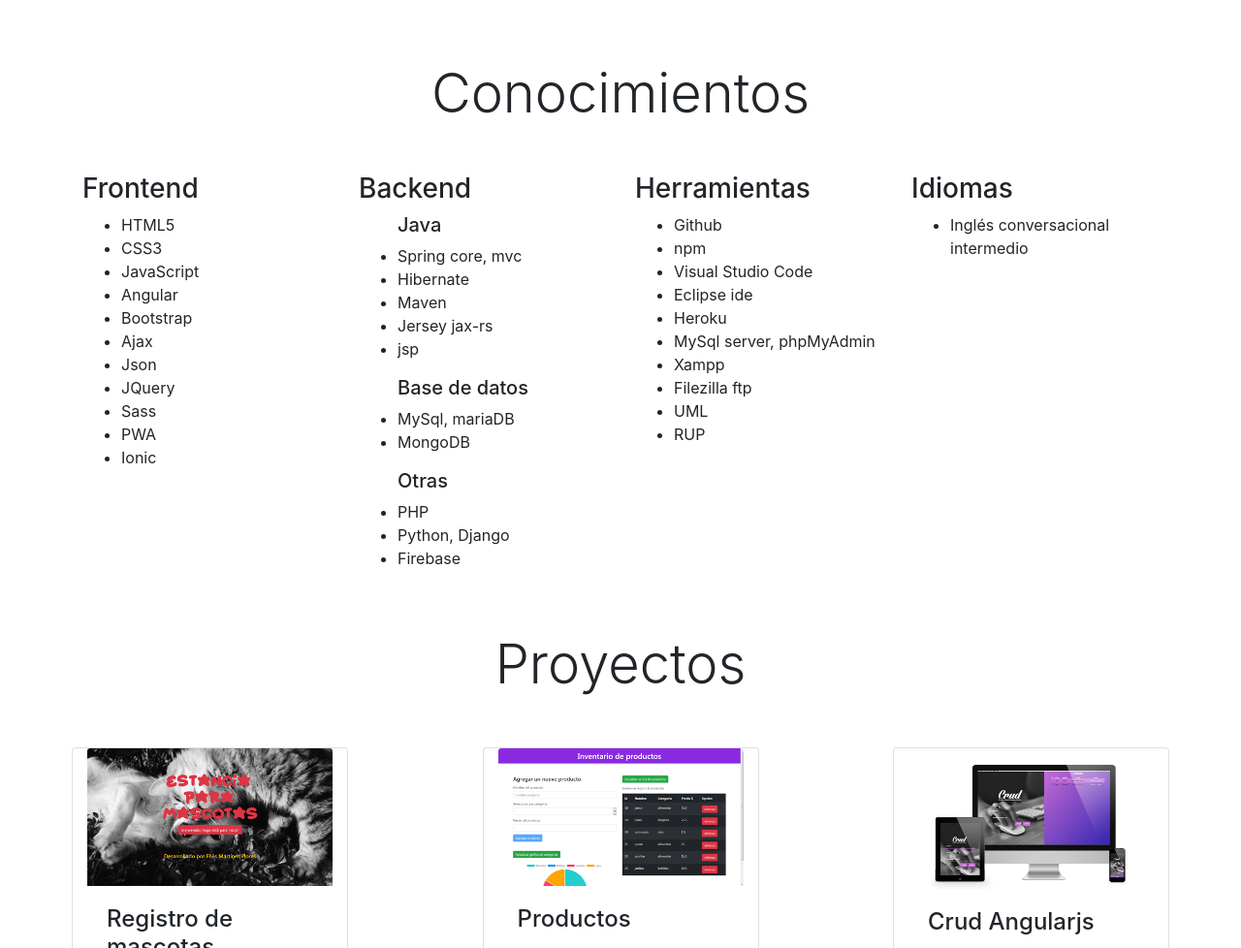
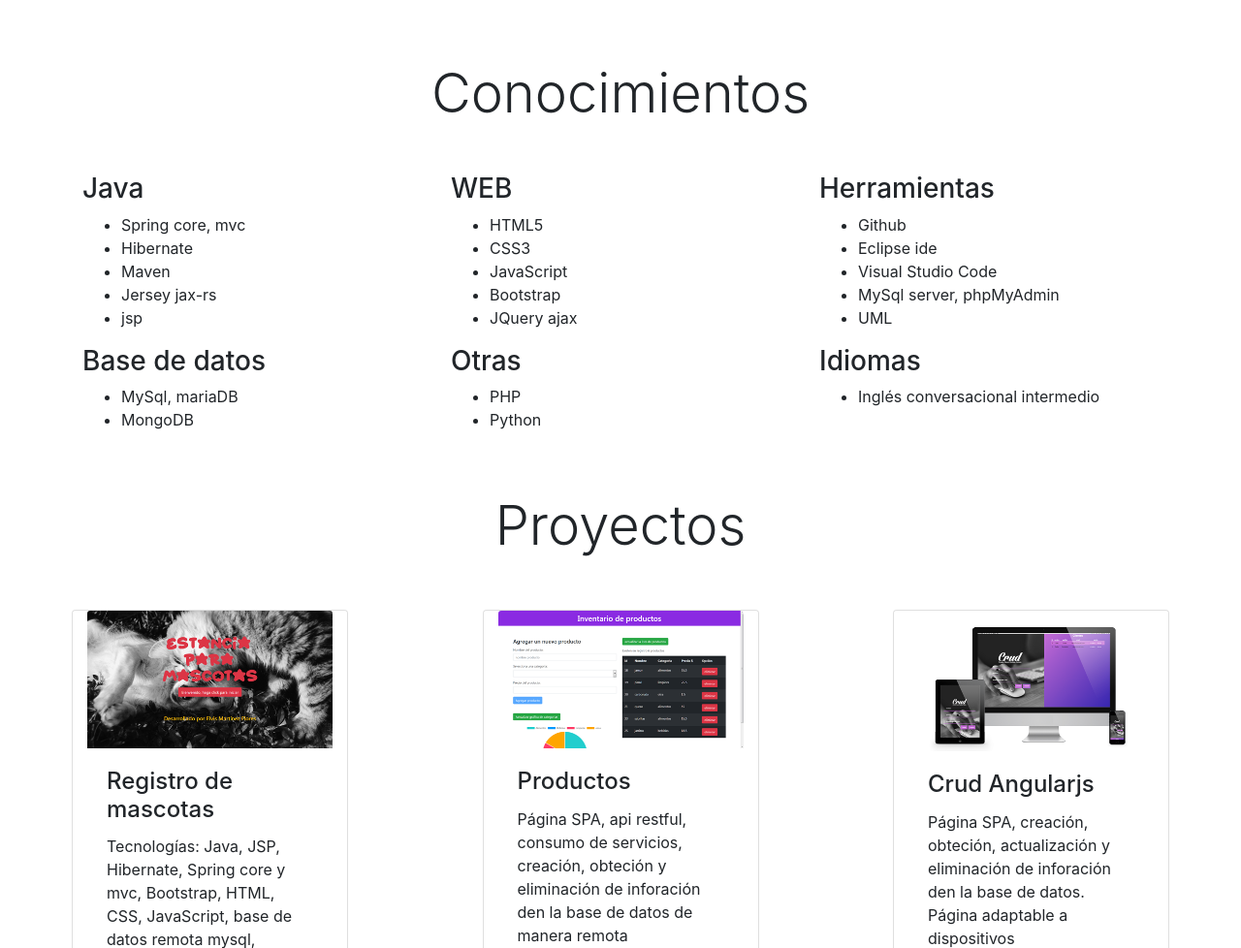
Before and after one commit to planetoide/portafolio, a plain HTML site: page index.html in a window 1280 px wide. Shown: the part 905-1883 px from the top of the page at 97% size. Drawn offline with nearby package versions, Linux system fonts and the light colour scheme.

Commit message:
modificiación de listas

```diff
--- a/index.html
+++ b/index.html
@@ -38,60 +38,46 @@
 		</div>
 		<h2 class="text-center display-4 mt-5 mb-5" id="conocimientos">Conocimientos</h2>
 		<div class="row mb-5">
-			<div class="col-xs-12 col-md-3">
-				<h3>Frontend</h3>
+			<div class="col-xs-12 col-md-4">
+				<h3>Java</h3>
 				<ul>
-					<li>HTML5</li>
-					<li>CSS3</li>
-					<li>JavaScript</li>
-					<li>Angular</li>
-					<li>Bootstrap</li>
-					<li>Ajax</li>
-					<li>Json</li>
-					<li>JQuery</li>
-					<li>Sass</li>
-					<li>PWA</li>
-					<li>Ionic</li>
-				</ul>
-			</div>
-			<div class="col-xs-12 col-md-3">
-				<h3>Backend</h3>
-				<ul>
-					<h5>Java</h5>
 					<li>Spring core, mvc</li>
 					<li>Hibernate</li>
 					<li>Maven</li>
 					<li>Jersey jax-rs</li>
 					<li>jsp</li>
 				</ul>
+				<h3>Base de datos</h3>
 				<ul>
-					<h5>Base de datos</h5>
 					<li>MySql, mariaDB</li>
 					<li>MongoDB</li>
 				</ul>
+
+			</div>
+			<div class="col-xs-12 col-md-4">
+				<h3>WEB</h3>
 				<ul>
-					<h5>Otras</h5>
+					<li>HTML5</li>
+					<li>CSS3</li>
+					<li>JavaScript</li>
+					<li>Bootstrap</li>
+					<li>JQuery ajax</li>
+				</ul>
+				<h3>Otras</h3>
+				<ul>
 					<li>PHP</li>
-					<li>Python, Django</li>
-					<li>Firebase</li>
+					<li>Python</li>
 				</ul>
 			</div>
-			<div class="col-xs-12 col-md-3">
+			<div class="col-xs-12 col-md-4">
 				<h3>Herramientas</h3>
 				<ul>
 					<li>Github</li>
-					<li>npm</li>
+					<li>Eclipse ide</li>
 					<li>Visual Studio Code</li>
-					<li>Eclipse ide</li>
-					<li>Heroku</li>
 					<li>MySql server, phpMyAdmin</li>
-					<li>Xampp</li>
-					<li>Filezilla ftp</li>
 					<li>UML</li>
-					<li>RUP</li>
 				</ul>
-			</div>
-			<div class="col-xs-12 col-md-3">
 				<h3>Idiomas</h3>
 				<ul>
 					<li>Inglés conversacional intermedio</li>
```
